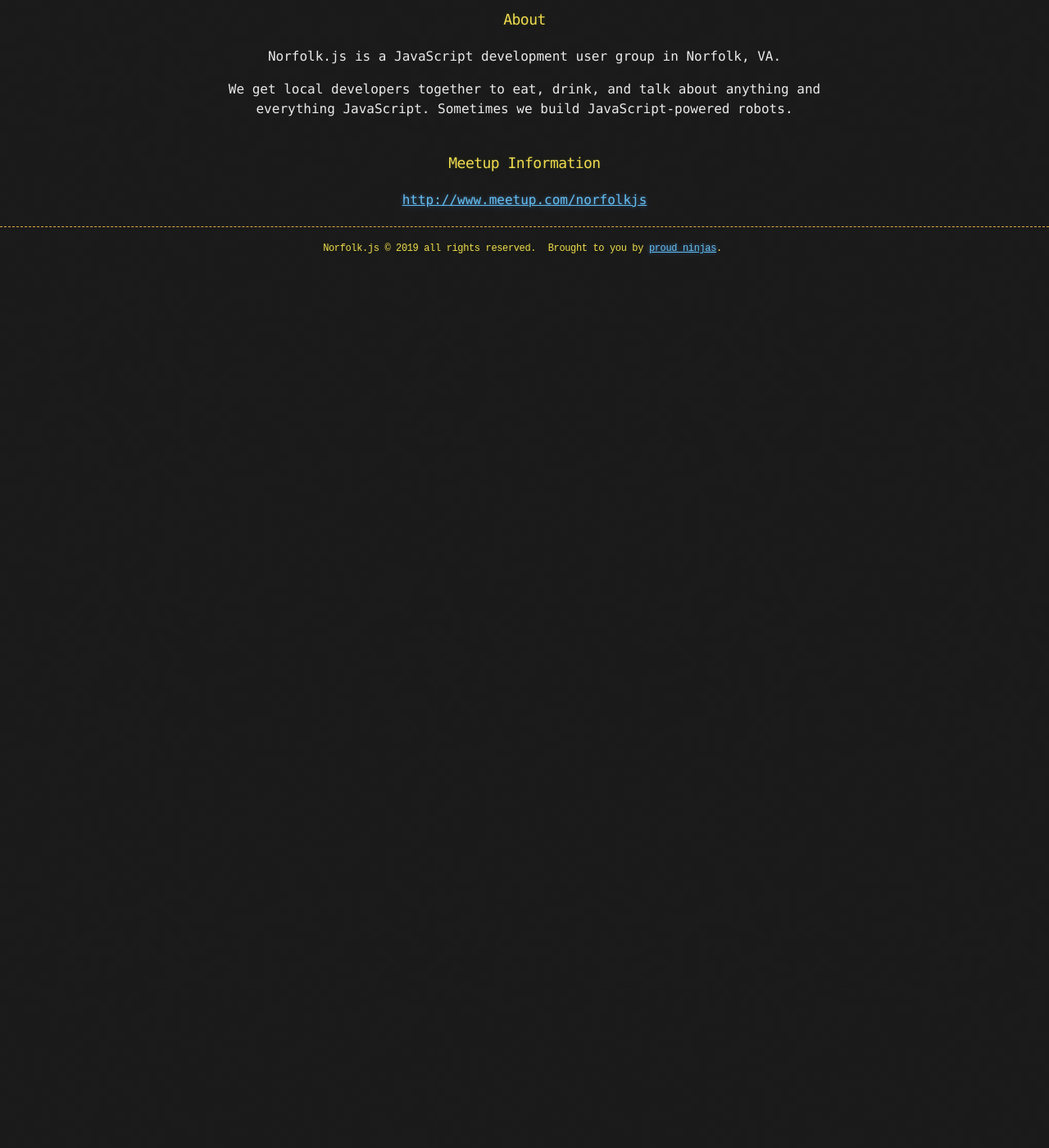
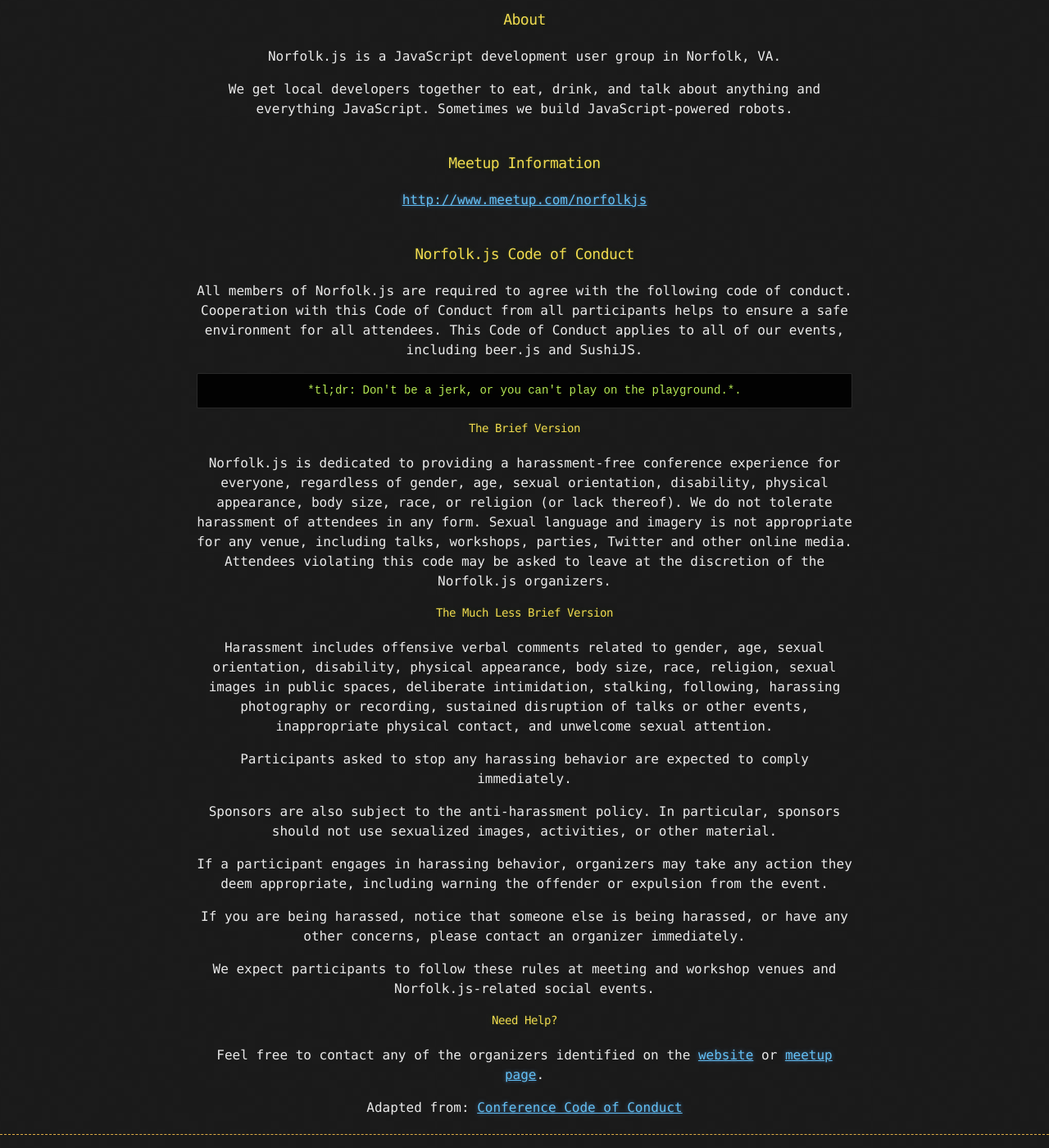
Before and after one commit to norfolkjs/norfolkjs.github.io, a Jekyll site: the page built from about/index.html, in a window 1280 px wide and 1400 px high, scrolled down 390 px. Shown: the whole window at 82% size. Built offline with Jekyll 4.4.1, drawn with Linux system fonts in a browser that asks for light colours; nearby versions of some CDN libraries; before the commit the page ends 900 px from its top, so only the background shows below that.

Commit message:
feat: update readme and about with CoC

```diff
--- a/about/index.html
+++ b/about/index.html
@@ -20,3 +20,38 @@
 <h3>Meetup Information</h3>
 
 <p><a href="http://www.meetup.com/norfolkjs">http://www.meetup.com/norfolkjs</a></p>
+
+<br>
+
+<h3> Norfolk.js Code of Conduct </h3>
+
+<p>All members of Norfolk.js are required to agree with the following code of conduct. Cooperation with this Code of Conduct from all participants helps to ensure a safe environment for all attendees. This Code of Conduct applies to all of our events, including beer.js and SushiJS.</p>
+
+<pre>*tl;dr: Don't be a jerk, or you can't play on the playground.*.</pre>
+
+<h4>The Brief Version</h4>
+
+<p>Norfolk.js is dedicated to providing a harassment-free conference experience for everyone, regardless of gender, age, sexual orientation, disability, physical appearance, body size, race, or religion (or lack thereof). We do not tolerate harassment of attendees in any form. Sexual language and imagery is not appropriate for any venue, including talks, workshops, parties, Twitter and other online media. Attendees violating this code may be asked to leave at the discretion of the Norfolk.js organizers.</p>
+
+<h4> The Much Less Brief Version </h4>
+
+<p>Harassment includes offensive verbal comments related to gender, age, sexual orientation, disability, physical appearance, body size, race, religion, sexual images in public spaces, deliberate intimidation, stalking, following, harassing photography or recording, sustained disruption of talks or other events, inappropriate physical contact, and unwelcome sexual attention.
+
+<p>Participants asked to stop any harassing behavior are expected to comply immediately.</p>
+
+<p>Sponsors are also subject to the anti-harassment policy. In particular, sponsors should not use sexualized images,
+activities, or other material.</p>
+
+<p>If a participant engages in harassing behavior, organizers may take any action they deem appropriate, including
+warning the offender or expulsion from the event.</p>
+
+<p>If you are being harassed, notice that someone else is being harassed, or have any other concerns,
+please contact an organizer immediately.</p>
+
+<p>We expect participants to follow these rules at meeting and workshop venues and Norfolk.js-related social events.</p>
+
+<h4>Need Help?</h4>
+
+<p>Feel free to contact any of the organizers identified on the <a href="http://www.norfolkjs.org/contact/index.html">website</a> or <a href="http://www.meetup.com/NorfolkJS/members/?op=leaders">meetup page</a>.</p>
+
+<p>Adapted from: <a href="http://confcodeofconduct.com/">Conference Code of Conduct</a></p>
```
Also changed, not shown: README.md.
